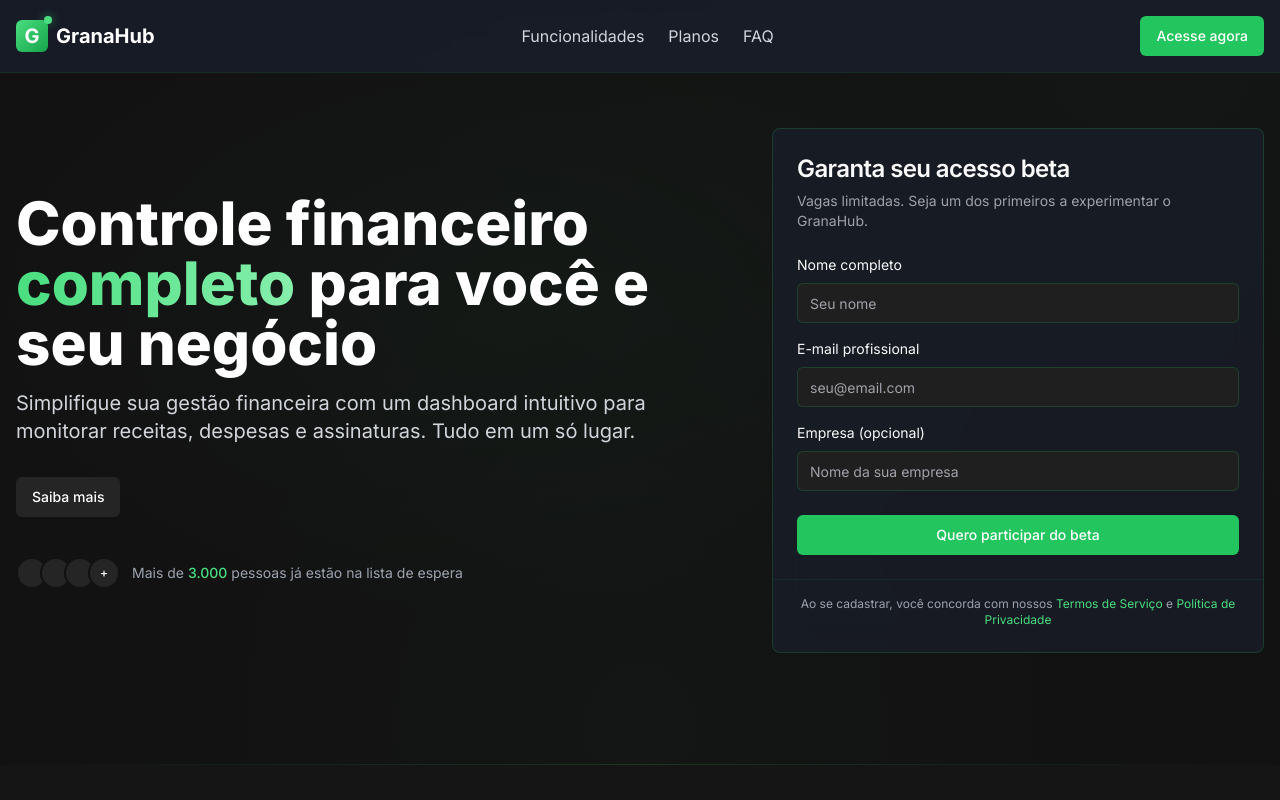
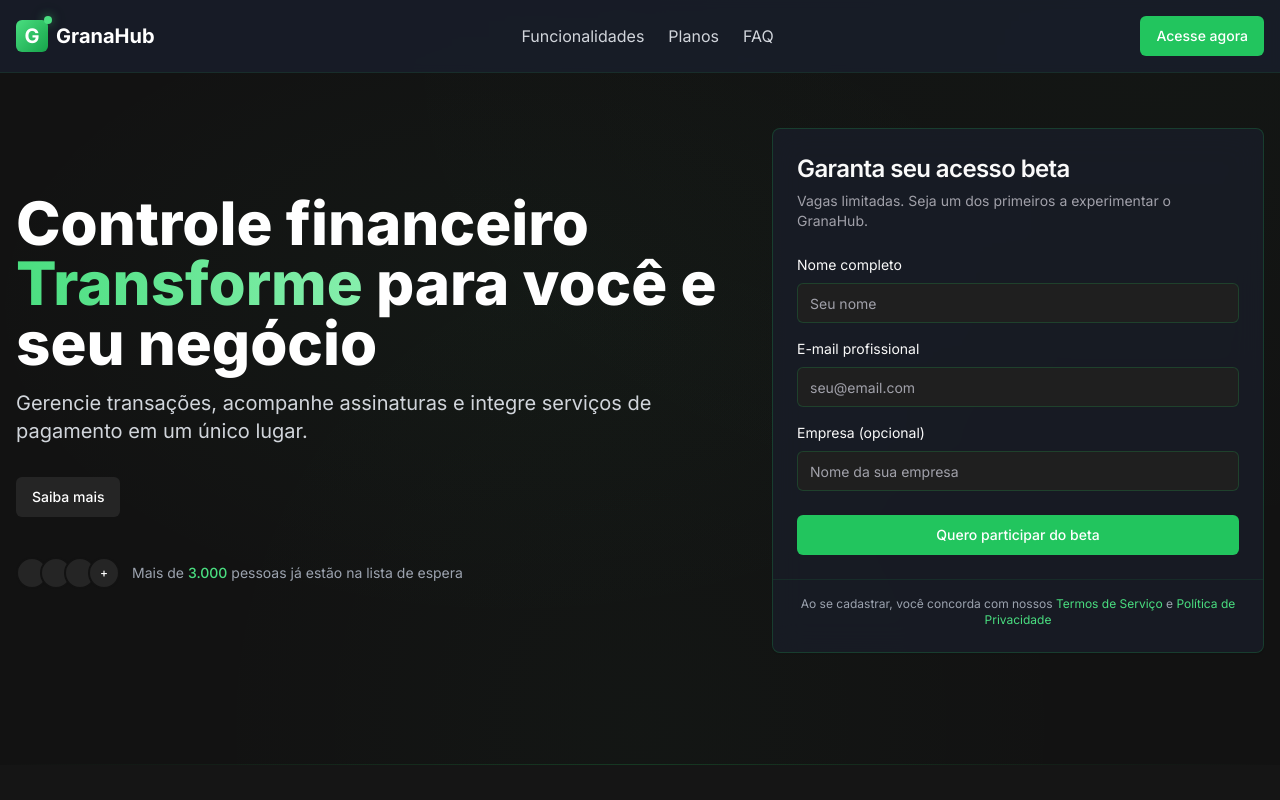
Before and after one commit to lgurgel10/hub-finance-beta-landing, a React (Vite) app: page / in a window 1280 px wide. Shown: the top 800 px of the page. Built offline with nearby package versions, Linux system fonts and the light colour scheme.

Commit message:
Visual edit in Lovable
Edited UI in Lovable

```diff
--- a/src/components/HeroSection.tsx
+++ b/src/components/HeroSection.tsx
@@ -1,20 +1,15 @@
-
 import React from 'react';
 import { Button } from '@/components/ui/button';
 import SignupForm from './SignupForm';
-
 const HeroSection = () => {
-  return (
-    <div className="relative pt-24 pb-20 md:pt-32 md:pb-28 bg-mesh">
+  return <div className="relative pt-24 pb-20 md:pt-32 md:pb-28 bg-mesh">
       <div className="container mx-auto px-4">
         <div className="grid grid-cols-1 lg:grid-cols-12 gap-12 items-center">
           <div className="lg:col-span-7">
-            <h1 className="text-4xl md:text-5xl lg:text-6xl font-extrabold mb-4">
-              Controle financeiro <span className="text-gradient">completo</span> para você e seu negócio
+            <h1 className="text-4xl lg:text-6xl font-extrabold mb-4 md:text-5xl">
+              Controle financeiro <span className="text-gradient">Transforme</span> para você e seu negócio
             </h1>
-            <p className="text-xl text-gray-300 mb-8 max-w-2xl">
-              Simplifique sua gestão financeira com um dashboard intuitivo para monitorar receitas, despesas e assinaturas. Tudo em um só lugar.
-            </p>
+            <p className="text-xl text-gray-300 mb-8 max-w-2xl">Gerencie transações, acompanhe assinaturas e integre serviços de pagamento em um único lugar.</p>
             <div className="flex flex-wrap gap-4">
               <a href="#funcionalidades">
                 <Button className="bg-dark-300 hover:bg-dark-200 text-white">
@@ -24,11 +19,9 @@ const HeroSection = () => {
             </div>
             <div className="mt-10 flex items-center gap-3">
               <div className="flex -space-x-2">
-                {[1, 2, 3, 4].map((i) => (
-                  <div key={i} className="h-8 w-8 rounded-full border-2 border-dark-700 bg-dark-300 flex items-center justify-center text-xs font-medium">
+                {[1, 2, 3, 4].map(i => <div key={i} className="h-8 w-8 rounded-full border-2 border-dark-700 bg-dark-300 flex items-center justify-center text-xs font-medium">
                     {i === 4 ? '+' : ''}
-                  </div>
-                ))}
+                  </div>)}
               </div>
               <p className="text-sm text-gray-400">Mais de <span className="text-mint-400 font-medium">3.000</span> pessoas já estão na lista de espera</p>
             </div>
@@ -39,8 +32,6 @@ const HeroSection = () => {
         </div>
       </div>
       <div className="absolute bottom-0 left-0 right-0 h-px bg-gradient-to-r from-transparent via-mint-500/20 to-transparent"></div>
-    </div>
-  );
+    </div>;
 };
-
 export default HeroSection;
```
